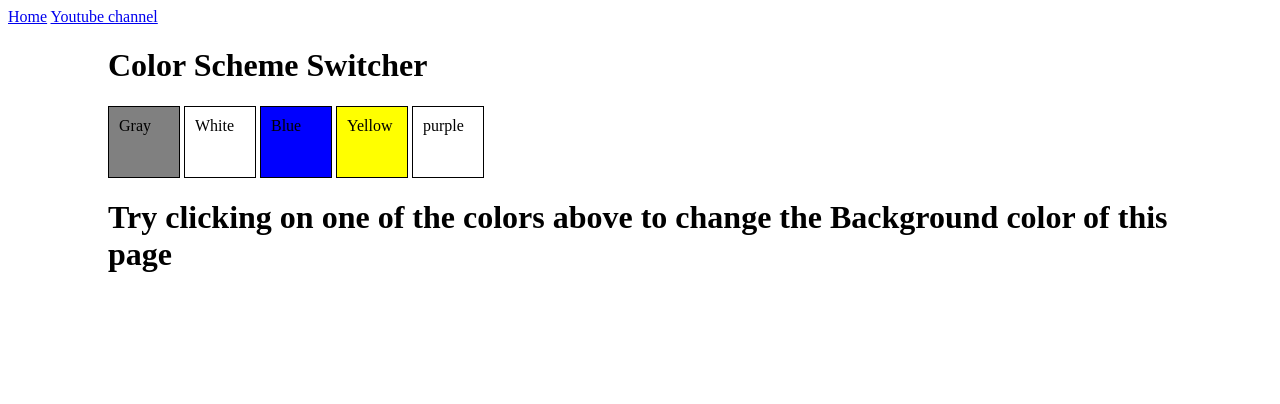
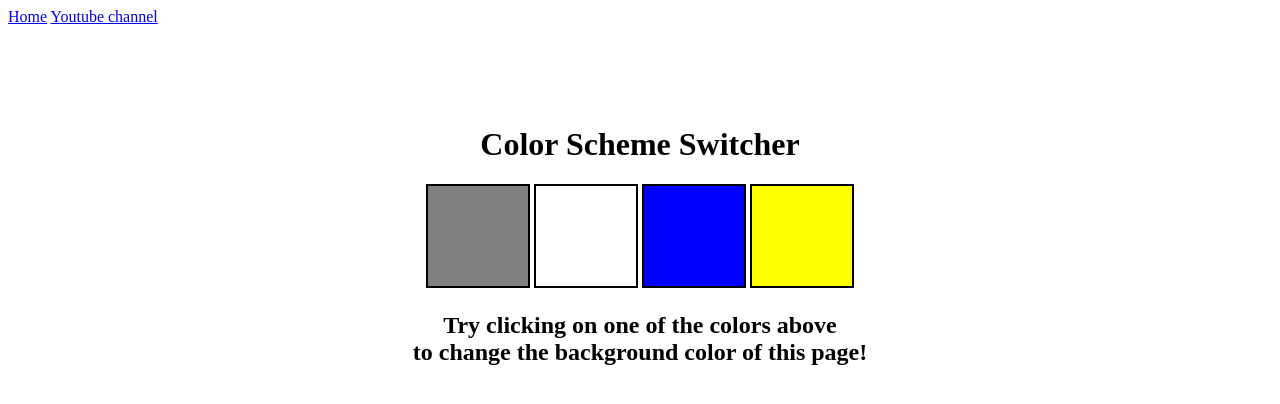
Before and after one commit to smaurya9336/MERN-COURSE, a plain HTML site: page JAVASCRIPT/DOM_manipulation/project/01_project.html in a window 1280 px wide. Drawn offline with Linux system fonts and the light colour scheme.

Commit message:
project1 color switcher

```diff
--- a/JAVASCRIPT/DOM_manipulation/project/01_project.html
+++ b/JAVASCRIPT/DOM_manipulation/project/01_project.html
@@ -1,30 +1,42 @@
 <!DOCTYPE html>
 <html lang="en">
   <head>
-    <meta charset="UTF-8">
-    <meta name="viewport" content="width=device-width, initial-scale=1.0">
-    <title>Javascript Background Color Switch</title>
-    <link rel="stylesheet" href="project1.css">
+    <meta charset="UTF-8" />
+    <meta name="viewport" content="width=device-width, initial-scale=1.0" />
+    <meta http-equiv="X-UA-Compatible" content="ie=edge" />
+    <link rel="stylesheet" href="project1.css" />
+    <link rel="stylesheet" href="../styles.css" />
+    <title>JavaScript Background Color Switcher</title>
   </head>
   <body>
     <nav>
       <a href="/" aria-current="page">Home</a>
-        <a target="_blank" href="https://www.youtube.com/@chaiaurcode">Youtube channel</a>
+      <a target="_blank" href="https://www.youtube.com/@chaiaurcode"
+        >Youtube channel</a
+      >
     </nav>
     <div class="canvas">
+      <!-- <a
+        style="
+          background-color: #fff;
+          padding: 10px 30px;
+          border-radius: 8px;
+          color: #212121;
+          text-decoration: none;
+          border: 2px solid #212121;
+        "
+        href="../index.html"
+        >Back to Home Page</a
+      > -->
       <h1>Color Scheme Switcher</h1>
-
-        <div class="button" id="grey">Gray</div>
-        <div class="button" id="white">White</div>
-        <div class="button" id="blue">Blue</div>
-        <div class="button" id="yellow">Yellow</div>
-        <div class="button" id="purple">purple</div>
-
-
-        <h1>
+      <span class="button" id="grey"></span>
+      <span class="button" id="white"></span>
+      <span class="button" id="blue"></span>
+      <span class="button" id="yellow"></span>
+      <h2>
         Try clicking on one of the colors above
-            <span>to change the Background color of this page</span>
-        </h1>
+        <span>to change the background color of this page!</span>
+      </h2>
     </div>
     <script src="project1.js"></script>
   </body>
--- a/JAVASCRIPT/DOM_manipulation/project/project1.css
+++ b/JAVASCRIPT/DOM_manipulation/project/project1.css
@@ -1,27 +1,33 @@
-.canvas{
-    margin: auto 100px;
-}
-.button{
-    height: 50px;
-    width: 50px;
-    border: 1px solid black;
-    padding: 10px;
+html {
+    margin: 0;
+  }
+
+  span {
+    display: block;
+  }
+  .canvas {
+    margin: 100px auto 100px;
+    width: 80%;
+    text-align: center;
+  }
+
+  .button {
+    width: 100px;
+    height: 100px;
+    border: solid black 2px;
     display: inline-block;
+  }
 
-}
-#grey{
+  #grey {
+    background: grey;
+  }
 
-    background: gray;
-
-}
-#yellow{
-
+  #white {
+    background: white;
+  }
+  #blue {
+    background: blue;
+  }
+  #yellow {
     background: yellow;
-
-}
-#blue{
-    background-color: blue;
-}
-#white{
-    background-color: #fff;
-}
+  }
```
Lines whose indentation alone changed are shown as unchanged.
